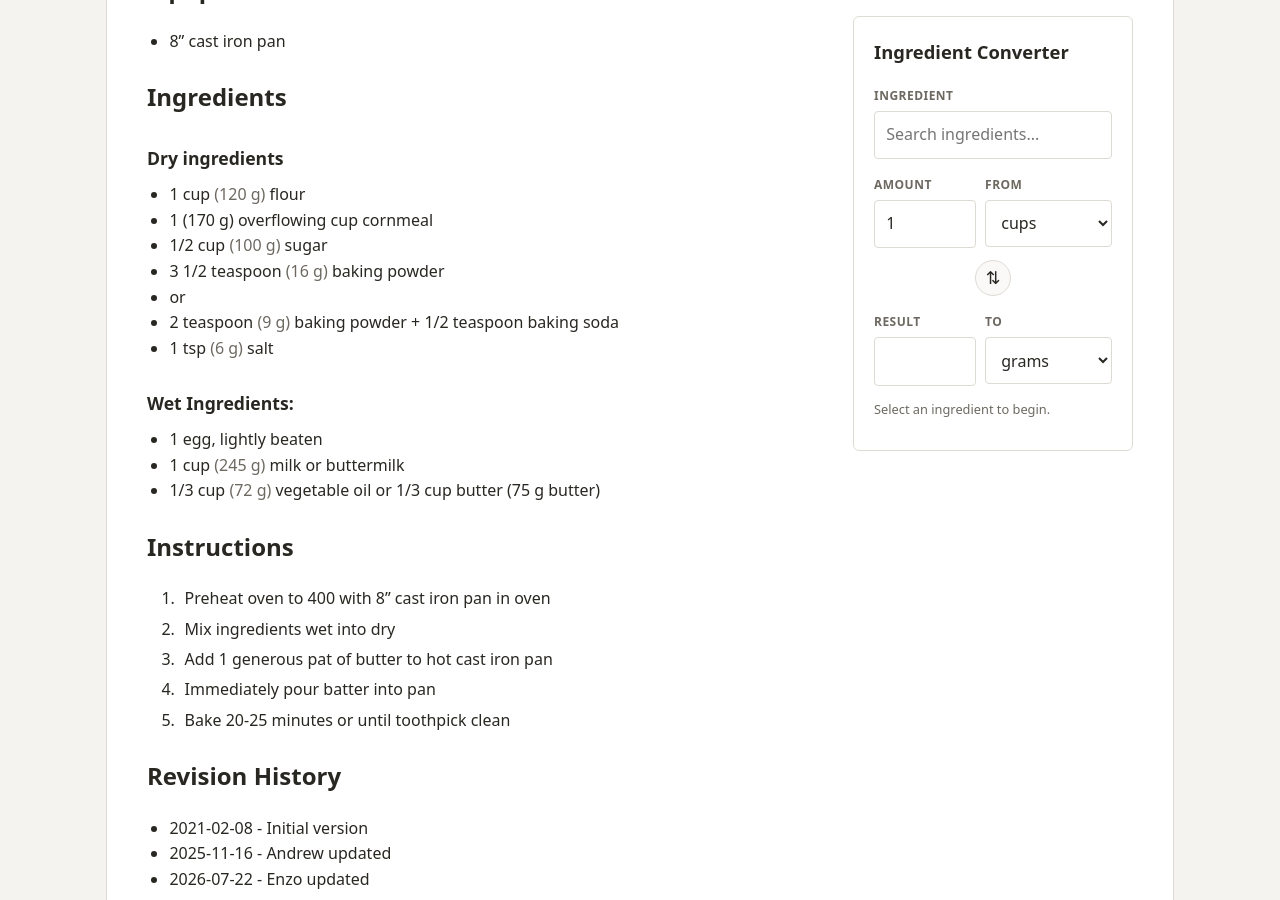
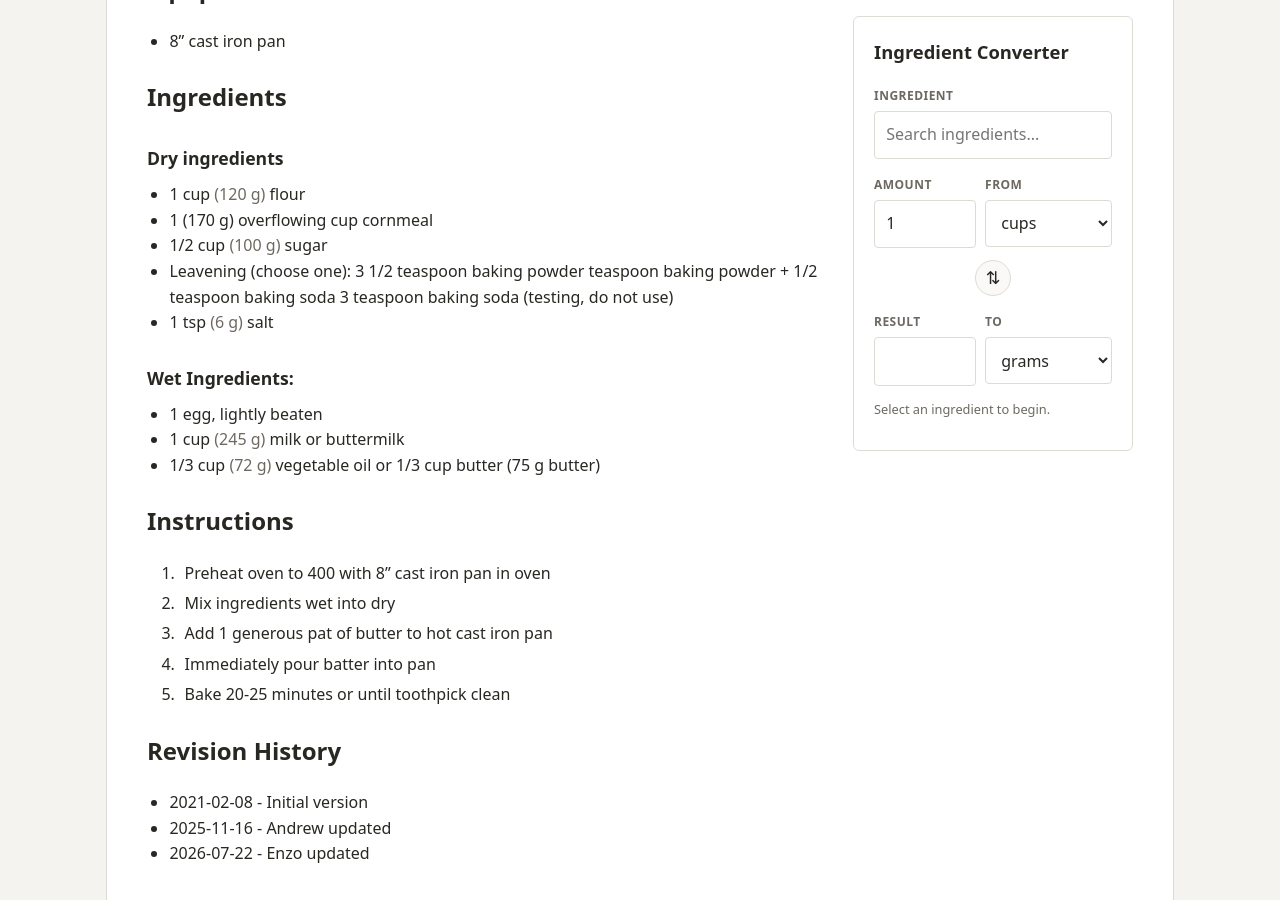
Before and after one commit to sundaycake/recipes, a Jekyll site: the page built from _recipes/cornbread.md, in a window 1280 px wide and 900 px high, scrolled down 639 px. Built offline with Jekyll 4.4.1, drawn with Linux system fonts in a browser that asks for light colours.

Commit message:
Update cornbread.md

```diff
--- a/_recipes/cornbread.md
+++ b/_recipes/cornbread.md
@@ -32,9 +32,10 @@ source_url: https://www.allrecipes.com/recipe/17891/golden-sweet-cornbread/
 - 1 cup flour
 - 1 overflowing cup (170 g) cornmeal
 - 1/2 cup sugar
-- 3 1/2 teaspoon baking powder
-- or
-- 2 teaspoon baking powder + 1/2 teaspoon baking soda
+- Leavening (choose one):
+  1. 3 1/2 teaspoon baking powder
+  2. teaspoon baking powder + 1/2 teaspoon baking soda
+  3. 3 teaspoon baking soda (testing, do not use)
 - 1 tsp salt
 
 ### Wet Ingredients:
```
